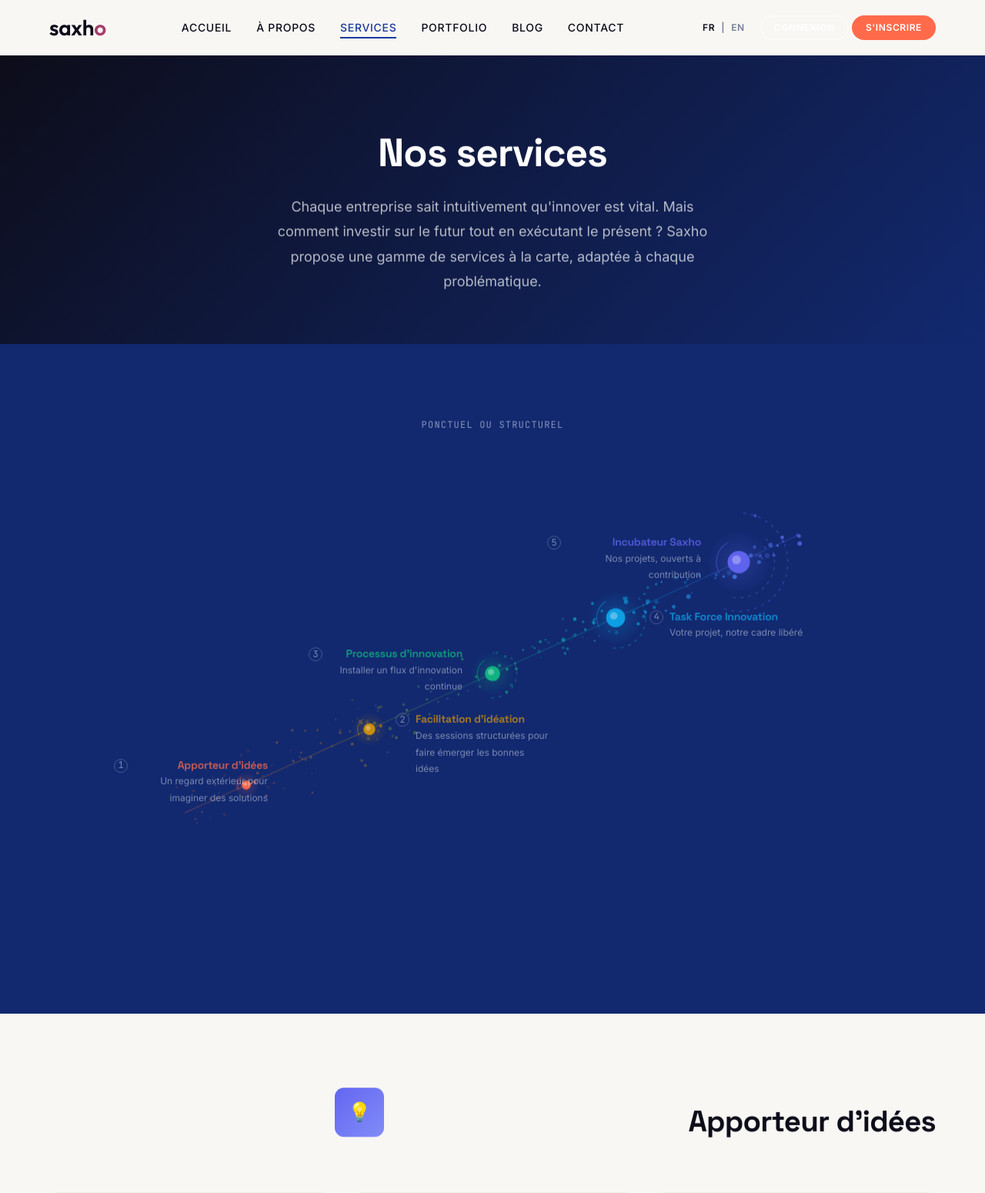
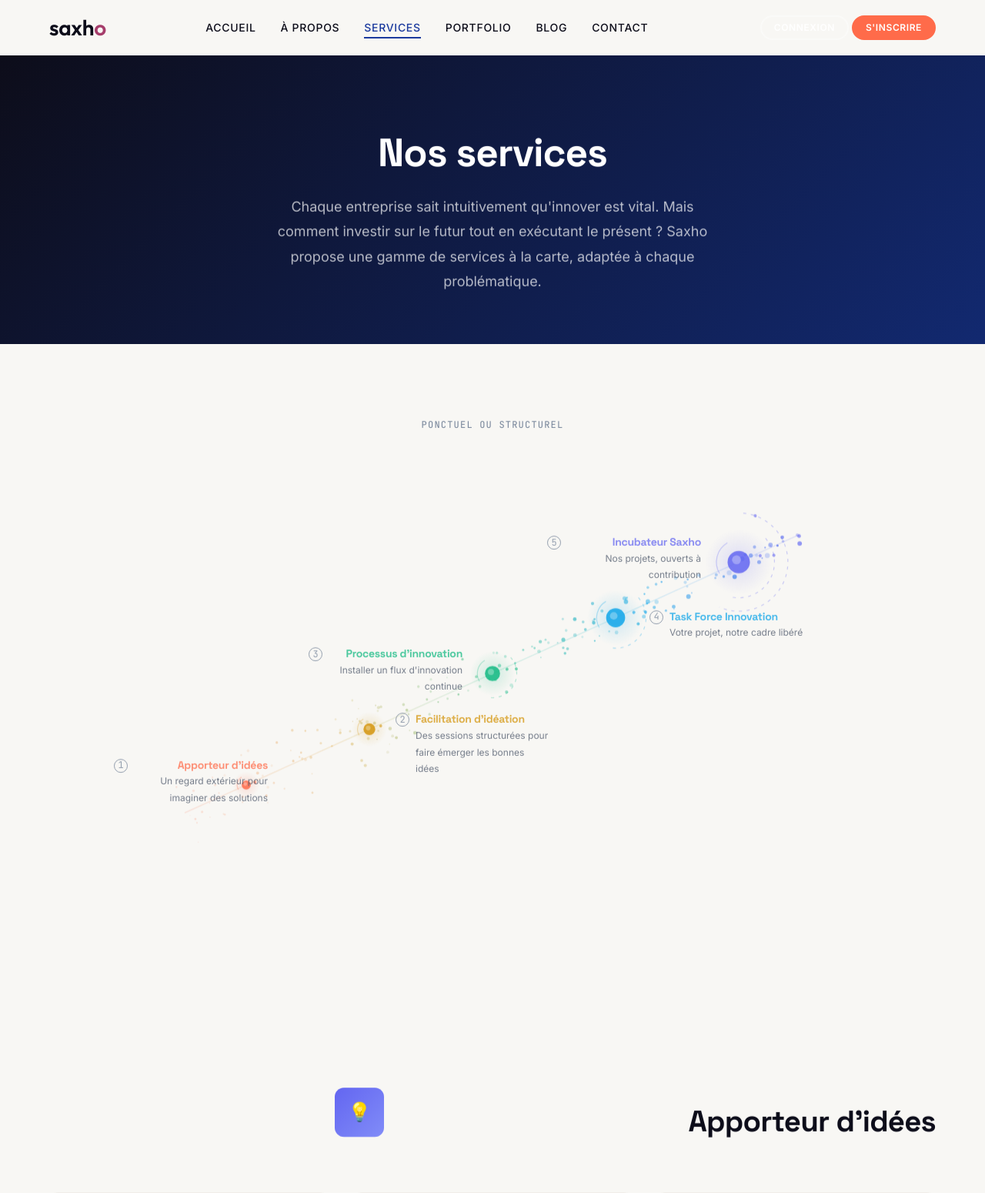
Before and after one commit to xhovasse/saxhonet, a PHP site: page /services?lang=fr in a window 1280 px wide. Shown: the top 1550 px of the page at 77% size. Run offline with PHP 8.4, Linux system fonts and the light colour scheme; data that the repository does not hold is empty; some libraries are stand-ins or nearby versions.

Commit message:
Revert fond sombre : retour au fond clair pour constellation Services
Le fond bleu nuit ne rendait pas bien, retour au fond clair.
Supprime night theme CSS + revert opacites JS aux valeurs originales.
Cache bust v4.7 → v4.8.

Co-Authored-By: Claude Opus 4.6 <noreply@anthropic.com>

```diff
--- a/assets/css/services.css
+++ b/assets/css/services.css
@@ -255,44 +255,6 @@
     line-height: var(--lh-relaxed);
 }
 
-/* --- Night theme (bleu nuit profond) --- */
-.services-progression--night {
-    background-color: var(--c-primary-dark);
-    color: var(--c-light);
-}
-
-.services-progression--night .services-progression__label {
-    color: rgba(255, 255, 255, 0.5);
-}
-
-.services-progression--night .constellation-svc__label-text {
-    color: rgba(255, 255, 255, 0.6);
-}
-
-.services-progression--night .constellation-svc__num {
-    border-color: rgba(255, 255, 255, 0.3);
-    color: rgba(255, 255, 255, 0.6);
-}
-
-/* Active state inversee : fond blanc, texte sombre */
-.services-progression--night .constellation-svc__label--active .constellation-svc__num {
-    background-color: var(--c-white);
-    color: var(--c-primary-dark);
-    border-color: var(--c-white);
-}
-
-.services-progression--night .constellation-svc__label--active .constellation-svc__label-title {
-    color: var(--c-white) !important;
-}
-
-.services-progression--night .constellation-svc__label--active .constellation-svc__label-text {
-    color: var(--c-white);
-}
-
-/* Dim inactive — plus subtil sur fond sombre */
-.services-progression--night .constellation-svc--has-active .constellation-svc__label:not(.constellation-svc__label--active) {
-    opacity: 0.2;
-}
 
 /* --- Responsive ---
    Ces regles sont ici (et non dans responsive.css) car services.css est charge
--- a/assets/js/constellation-services.js
+++ b/assets/js/constellation-services.js
@@ -268,7 +268,7 @@
             ctx.beginPath();
             ctx.moveTo(p0.x, p0.y);
             ctx.lineTo(p1.x, p1.y);
-            ctx.strokeStyle = 'rgba(' + c.r + ',' + c.g + ',' + c.b + ',' + (0.25 * dimFactor).toFixed(3) + ')';
+            ctx.strokeStyle = 'rgba(' + c.r + ',' + c.g + ',' + c.b + ',' + (0.15 * dimFactor).toFixed(3) + ')';
             ctx.lineWidth = 1.5;
             ctx.stroke();
         }
@@ -325,7 +325,7 @@
 
             // Color and opacity
             var c = lerpColor(p.t);
-            var alpha = (0.3 + p.t * 0.6) * p.brightness;
+            var alpha = (0.2 + p.t * 0.6) * p.brightness;
 
             // Dim particles far from active node
             if (targetActive >= 0) {
@@ -372,7 +372,7 @@
             if (scale > 1.05 || dimFactor === 1) {
                 var haloR = r * 3;
                 var halo = ctx.createRadialGradient(np.x, np.y, r * 0.5, np.x, np.y, haloR);
-                halo.addColorStop(0, 'rgba(' + c.r + ',' + c.g + ',' + c.b + ',' + (0.20 * dimFactor).toFixed(3) + ')');
+                halo.addColorStop(0, 'rgba(' + c.r + ',' + c.g + ',' + c.b + ',' + (0.15 * dimFactor).toFixed(3) + ')');
                 halo.addColorStop(1, 'rgba(' + c.r + ',' + c.g + ',' + c.b + ', 0)');
                 ctx.beginPath();
                 ctx.arc(np.x, np.y, haloR, 0, Math.PI * 2);
@@ -393,7 +393,7 @@
                 ctx.beginPath();
                 var arcLen = Math.PI * (0.5 + ring * 0.3);
                 ctx.arc(0, 0, orbitR, 0, arcLen);
-                ctx.strokeStyle = 'rgba(' + c.r + ',' + c.g + ',' + c.b + ',' + (0.45 * dimFactor * finalScale).toFixed(3) + ')';
+                ctx.strokeStyle = 'rgba(' + c.r + ',' + c.g + ',' + c.b + ',' + (0.3 * dimFactor * finalScale).toFixed(3) + ')';
                 ctx.lineWidth = 1.2;
 
                 if (ring >= 1 && node.rings >= 2) {
@@ -419,7 +419,7 @@
             // Core circle
             ctx.beginPath();
             ctx.arc(np.x, np.y, r, 0, Math.PI * 2);
-            ctx.fillStyle = 'rgba(' + c.r + ',' + c.g + ',' + c.b + ',' + (0.95 * dimFactor).toFixed(3) + ')';
+            ctx.fillStyle = 'rgba(' + c.r + ',' + c.g + ',' + c.b + ',' + (0.85 * dimFactor).toFixed(3) + ')';
             ctx.fill();
 
             // Inner white highlight
--- a/pages/services.php
+++ b/pages/services.php
@@ -31,7 +31,7 @@ $services = [
     ['key' => 's5', 'icon' => '&#x1F331;', 'class' => '5'],
 ];
 ?>
-<section class="section services-progression services-progression--night">
+<section class="section services-progression">
     <div class="container">
         <p class="services-progression__label reveal reveal-up"><?= e(t('services.progression_label')) ?></p>
 
```
